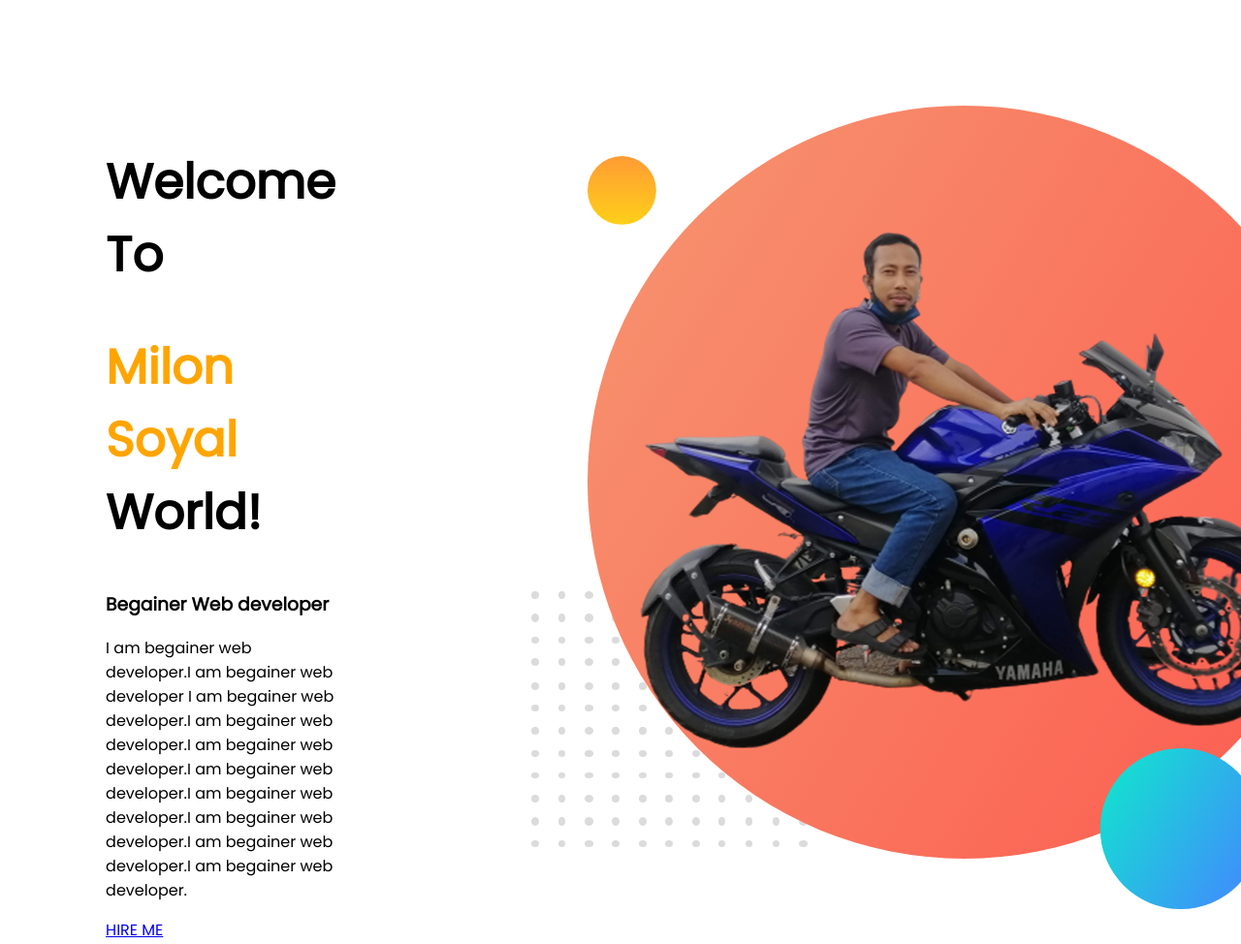
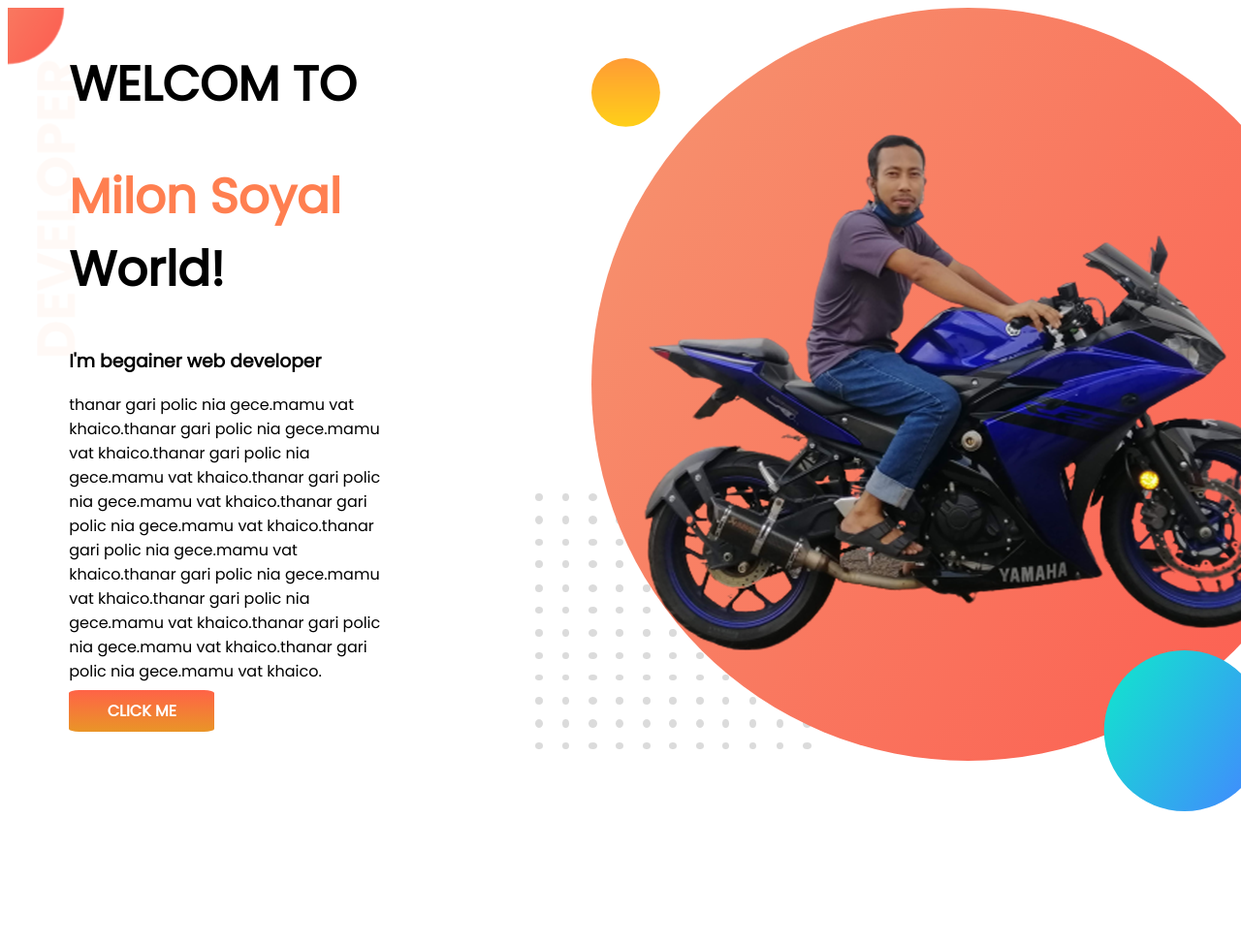
Before and after one commit to MILONSOYAL/Developer-portfolio1, a plain HTML site: page index.html in a window 1280 px wide. Shown: the top 974 px of the page at 97% size. Drawn offline with Linux system fonts and the light colour scheme.

Commit message:
top-banner added

```diff
--- a/index.html
+++ b/index.html
@@ -5,29 +5,31 @@
     <meta charset="UTF-8">
     <meta http-equiv="X-UA-Compatible" content="IE=edge">
     <meta name="viewport" content="width=device-width, initial-scale=1.0">
-    <title>This My Portfolio</title>
+    <title>This Is Milon Portfolio</title>
+    <link rel="stylesheet" href="style.css">
     <link rel="preconnect" href="https://fonts.googleapis.com">
     <link rel="preconnect" href="https://fonts.gstatic.com" crossorigin>
     <link href="https://fonts.googleapis.com/css2?family=Poppins&display=swap" rel="stylesheet">
-    <link rel="stylesheet" href="style.css">
-    </link>
-
 </head>
 
 <body>
-    <section>
-        <div class="half-with">
-            <h1>Welcome To</h1>
-            <h1><span class="orange-color">Milon Soyal</span> World!</h1>
-            <h3> Begainer Web developer</h3>
-            <p>I am begainer web developer.I am begainer web developer I am begainer web developer.I am begainer web
-                developer.I am begainer web developer.I am begainer web developer.I am begainer web developer.I am
-                begainer
-                web developer.I am begainer web developer.I am begainer web developer.</p>
-            <a class="link-button" target="_blank" href="https://www.facebook.com/home.php?ref=homescreenpwa">HIRE
+    <section class="top-banner">
+        <div class="half-width">
+            <h1>WELCOM TO</h1>
+            <h1><span class="color-name">Milon Soyal</span> World!</h1>
+            <h3>I'm begainer web developer</h3>
+            <p>thanar gari polic nia gece.mamu vat khaico.thanar gari polic nia gece.mamu vat khaico.thanar gari polic
+                nia
+                gece.mamu vat khaico.thanar gari polic nia gece.mamu vat khaico.thanar gari polic nia gece.mamu vat
+                khaico.thanar gari polic nia gece.mamu vat khaico.thanar gari polic nia gece.mamu vat khaico.thanar gari
+                polic
+                nia gece.mamu vat khaico.thanar gari polic nia gece.mamu vat khaico.thanar gari polic nia gece.mamu vat
+                khaico.
+            </p>
+            <a class="link-button" target="_blank" href="https://www.facebook.com/home.php?ref=homescreenpwa">CLICK
                 ME</a>
         </div>
-        <div class="half-with"><img src="image/my-bg.png" alt=""></div>
+        <div class="half-width"><img src="image/my-bg.png" alt=""></div>
     </section>
 </body>
 
--- a/style.css
+++ b/style.css
@@ -1,25 +1,42 @@
 body {
-    font-family: 'Poppins', sans-serif;
+    font-family: 'Poppins',
+        sans-serif;
+}
+
+.color-name {
+    color: coral;
 }
 
 h1 {
     font-size: 50px;
 }
 
-.orange-color {
-    color: orange;
-}
-
 section {
     display: flex;
 }
 
-.half-with {
+.half-width {
     width: 50%;
-    padding: 8%;
+    padding-left: 5%;
 }
 
-.half-with image {
-    width: 150%;
-    padding: 6%;
+.half-width {
+    width: 50%;
+    padding-right: 7%;
+    padding-bottom: 10%;
 }
+
+.link-button {
+    text-decoration: none;
+    background-image: linear-gradient(tomato, rgb(233, 149, 39));
+    padding: 3% 12%;
+    border-radius: 7%;
+    color: white;
+    font-weight: 700;
+}
+
+.top-banner {
+    background-image: url(image/top-banner.png);
+    background-repeat: no-repeat;
+    margin: 0%;
+}
```
Also changed, not shown: image/dream-bg.png (added), image/exp-bg.png (added), image/top-banner.png (added).
